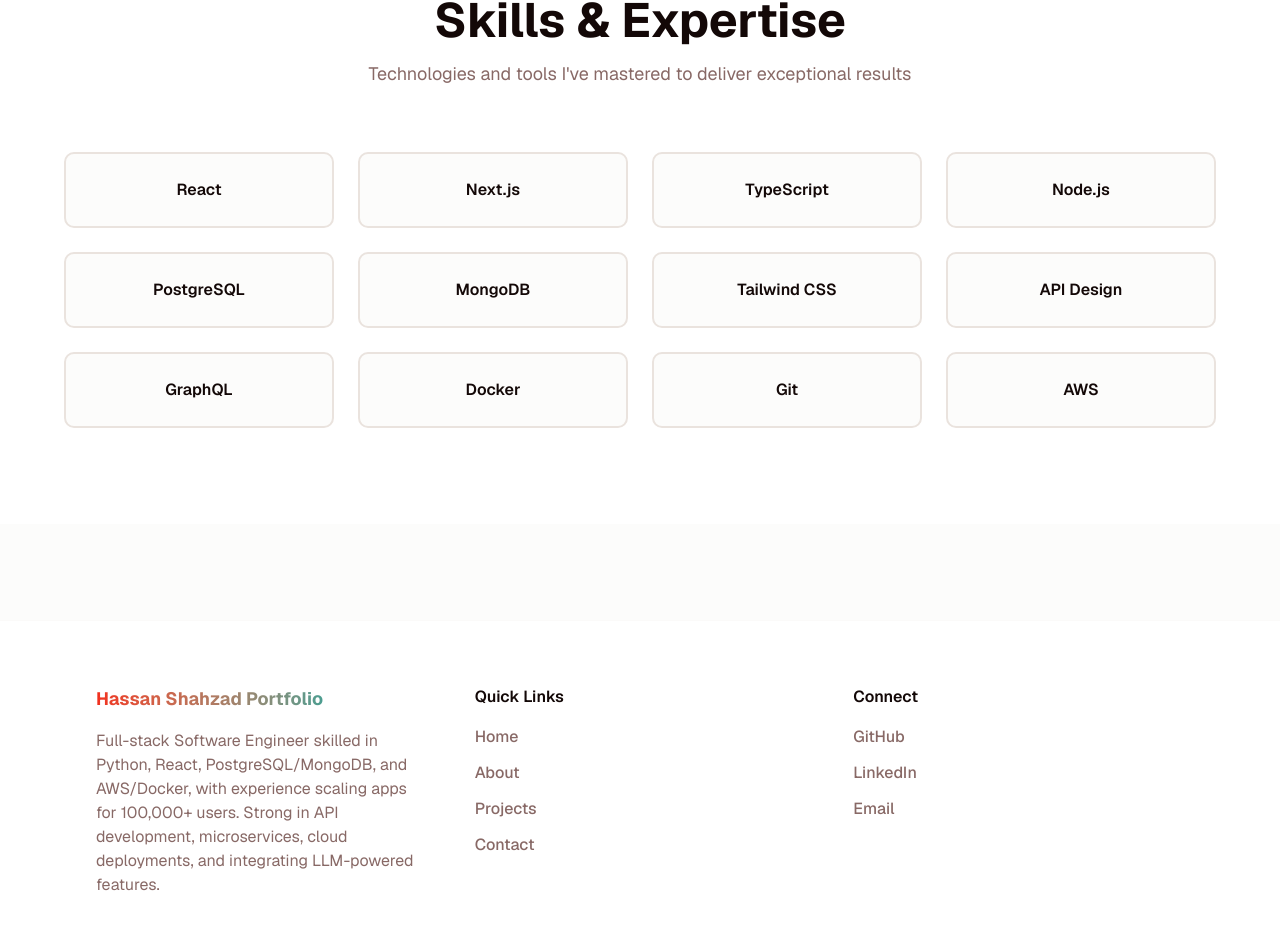
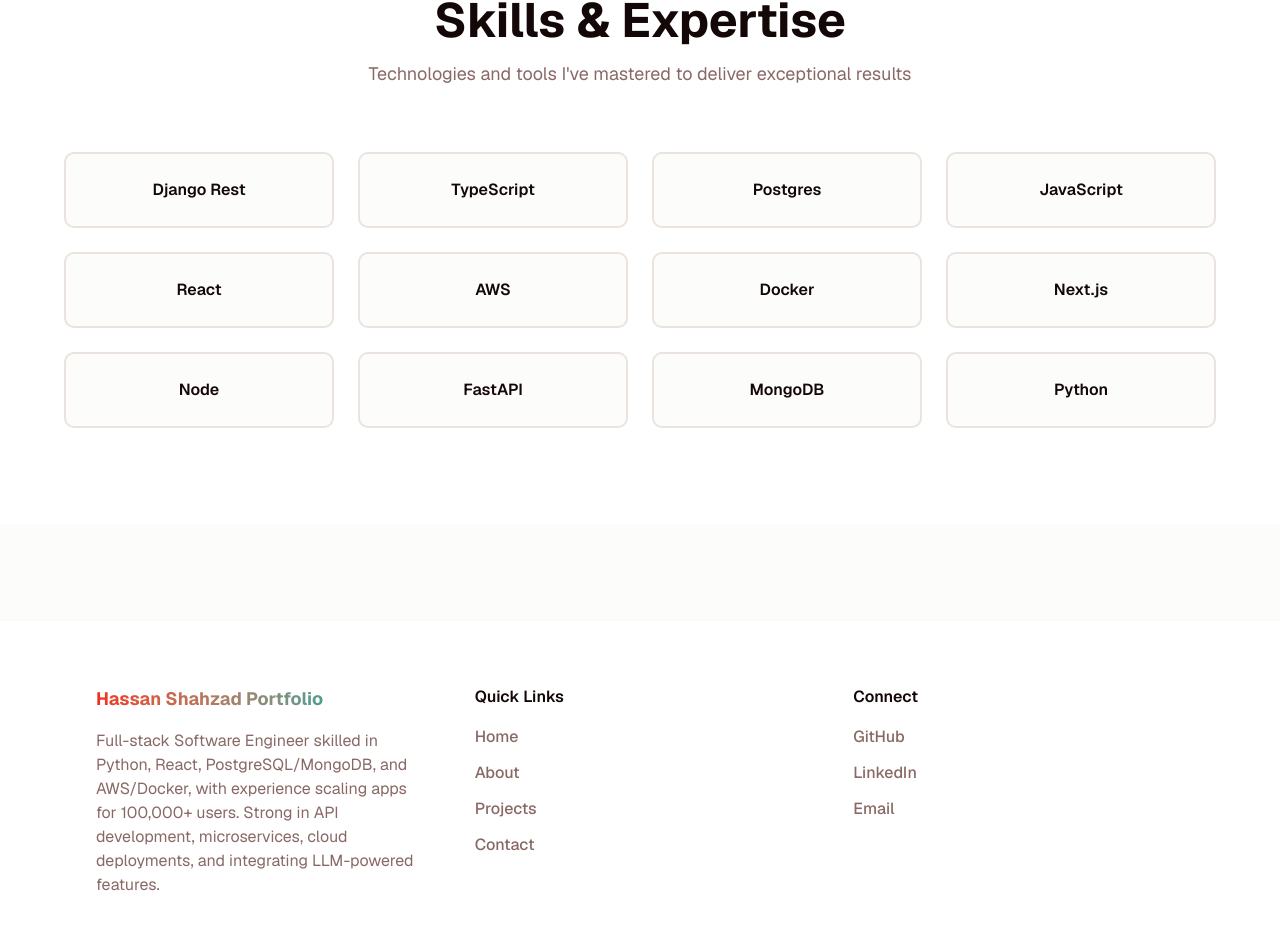
Before and after one commit to HassanRajpoot/Hassan-Portfolio, a Next.js app: page / in a window 1280 px wide. Shown: the part 901-1831 px from the top of the page. Built offline with nearby package versions, Linux system fonts and the light colour scheme.

Commit message:
changes in page

```diff
--- a/app/page.tsx
+++ b/app/page.tsx
@@ -63,18 +63,18 @@ export default function Home() {
 
           <div className="grid grid-cols-2 md:grid-cols-4 gap-4 md:gap-6">
             {[
+              "Django Rest",
+              "TypeScript",
+              "Postgres",
+              "JavaScript",
               "React",
+              "AWS",
+              "Docker",
               "Next.js",
-              "TypeScript",
-              "Node.js",
-              "PostgreSQL",
+              "Node",
+              "FastAPI",
               "MongoDB",
-              "Tailwind CSS",
-              "API Design",
-              "GraphQL",
-              "Docker",
-              "Git",
-              "AWS",
+              "Python",
             ].map((skill) => (
               <div
                 key={skill}
@@ -84,6 +84,7 @@ export default function Home() {
               </div>
             ))}
           </div>
+
         </div>
       </section>
     </main>
```
